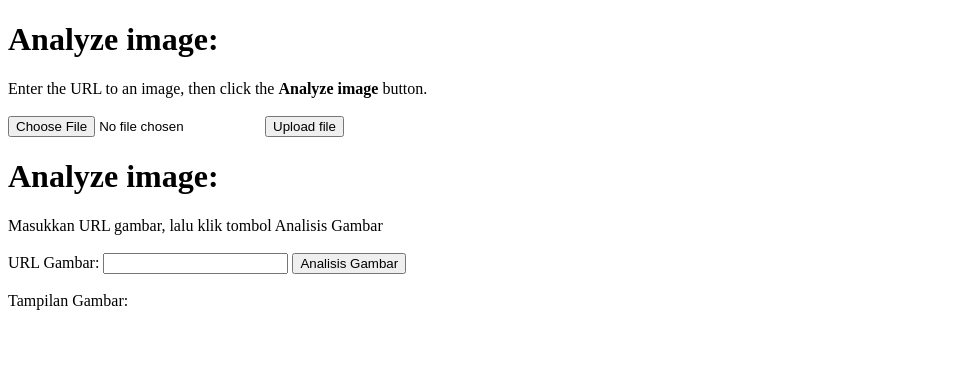
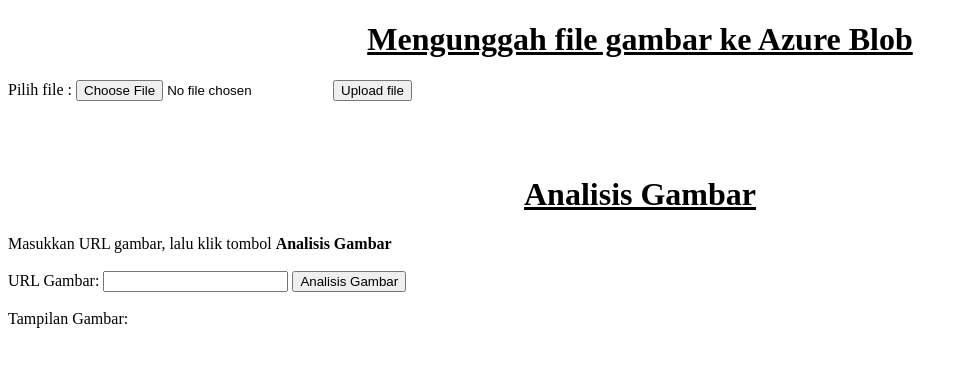
Before and after one commit to rivaldynf/Submission-macd, a PHP site: page / in a window 1280 px wide. Shown: the top 367 px of the page, without its empty margins (0-968 px from the left). Run offline with PHP 8.4, Linux system fonts and the light colour scheme; some libraries are stand-ins or nearby versions.

Commit message:
Update index.php

```diff
--- a/index.php
+++ b/index.php
@@ -1,11 +1,16 @@
 <!DOCTYPE html>
 <html>
 <head>
-        <title>Analyze Sample</title>
-        <script src="http://ajax.googleapis.com/ajax/libs/jquery/1.9.0/jquery.min.js"></script>
+    <title>Upload to BLOB</title>
+    <script src="https://code.jquery.com/jquery-3.3.1.min.js"></script>
 </head>
 <body>
-
+<h1><center><u>Mengunggah file gambar ke Azure Blob</u></center></h1>
+<form action="phpQS.php" method="post" enctype="multipart/form-data">
+    Pilih file :
+    <input type="file" accept="image/*" name="fileToUpload" id="fileToUpload">
+    <input type="submit" value="Upload file" name="submit">
+</form>
 <script type="text/javascript">
     function processImage() {
         // **********************************************
@@ -63,6 +68,8 @@
                desk1 = data.description.captions[0].text;
             desk = data.categories[0].name;
             document.getElementById("description").innerHTML = (desk1);
+
+
         })
 
         .fail(function(jqXHR, textStatus, errorThrown) {
@@ -75,19 +82,9 @@
         });
     };
 </script>
-
-    <h1>Analyze image:</h1>
-    Enter the URL to an image, then click the <strong>Analyze image</strong> button.
-    <br><br>
-    <div class="mt-4 mb-2">
-        <form class="d-flex justify-content-lefr" action="phpQS.php" method="post" enctype="multipart/form-data">
-                <input type="file" name="fileToUpload" accept="image/*" id="fileToUpload">
-                <input type="submit" value="Upload file" name="submit">
-        </form>
-    </div>
-
-    <h1>Analyze image:</h1>
-     Masukkan URL gambar, lalu klik tombol Analisis Gambar
+ <br> <br> <br>
+<h1><center><u>Analisis Gambar</u></center></h1>
+Masukkan URL gambar, lalu klik tombol <strong>Analisis Gambar</strong>
 <br><br>
 URL Gambar:
 <input type="text" name="inputImage" id="inputImage"
```
Lines whose indentation alone changed are shown as unchanged.
